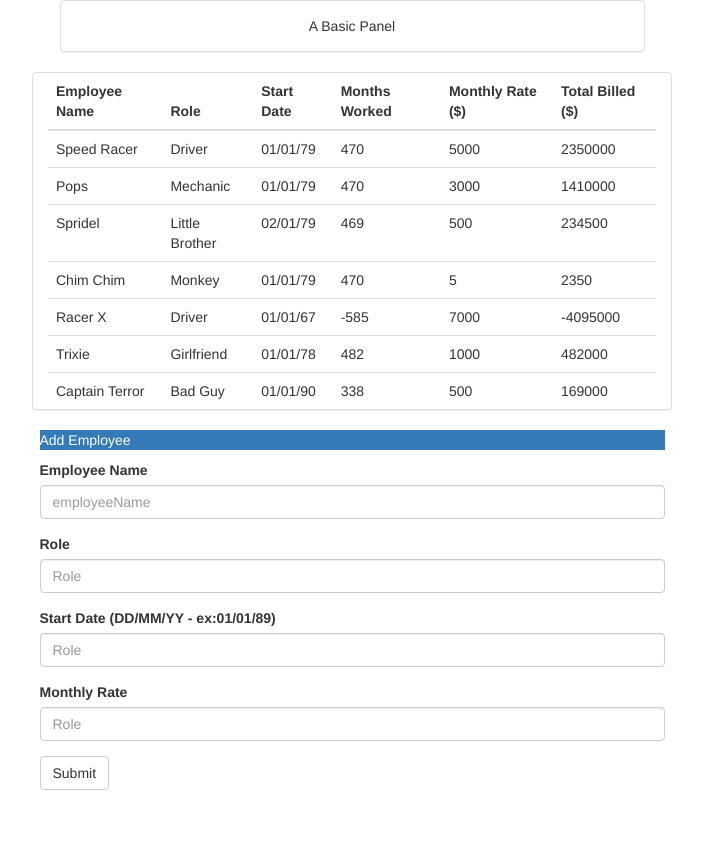
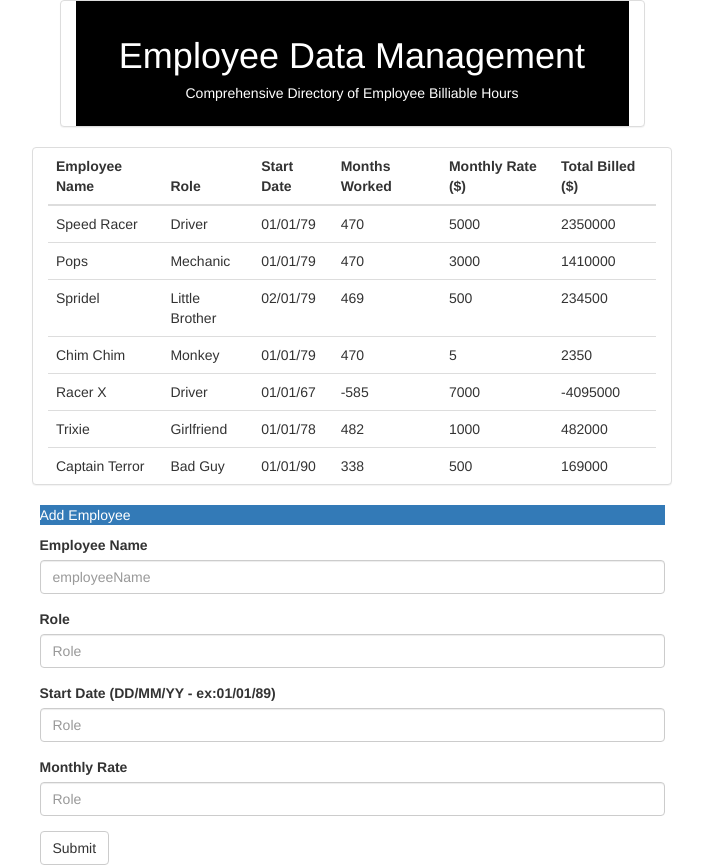
Before and after one commit to jdolla/classProject20180313, a plain HTML site: page index.html in a window 1280 px wide. Shown: the whole page, without its empty margins (288-991 px from the left). Before the commit the page ends 800 px from the top, so only its background shows below. Drawn offline with nearby package versions, Linux system fonts and the light colour scheme; no server answers.

Commit message:
color-change

```diff
--- a/index.html
+++ b/index.html
@@ -23,7 +23,8 @@
     <div class="row">
         <div class="col-md-3"></div>
       <div class="col-md-6 panel panel-default site-content offset-3" style="text-align: center">
-        <div class="panel-body">A Basic Panel</div>
+        <div class="panel-body" style="text-align: center; color: white; background: black"><p><h1>Employee Data Management</h1></p>
+        <p><h5> Comprehensive Directory of Employee Billiable Hours</h5></p></div>
       </div>
 
     </div>
```
Also changed, not shown: 1 other file.
